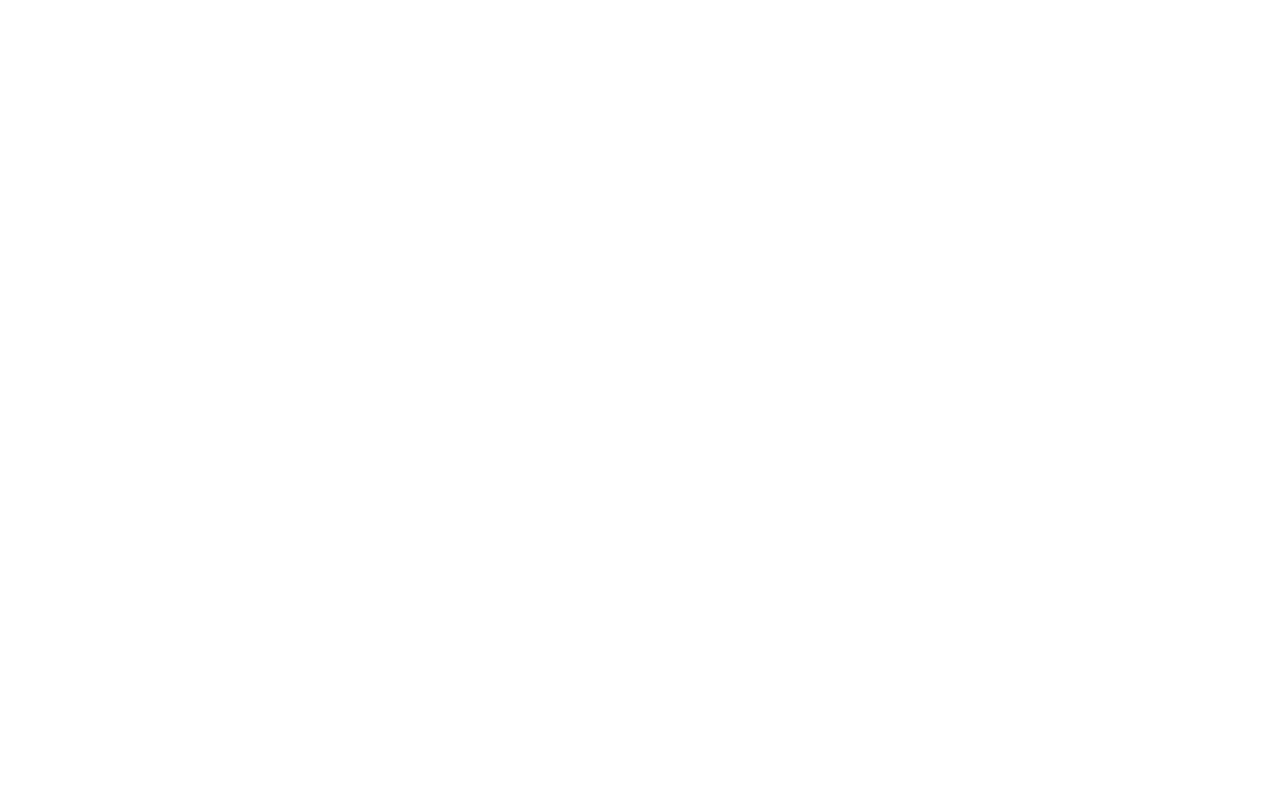
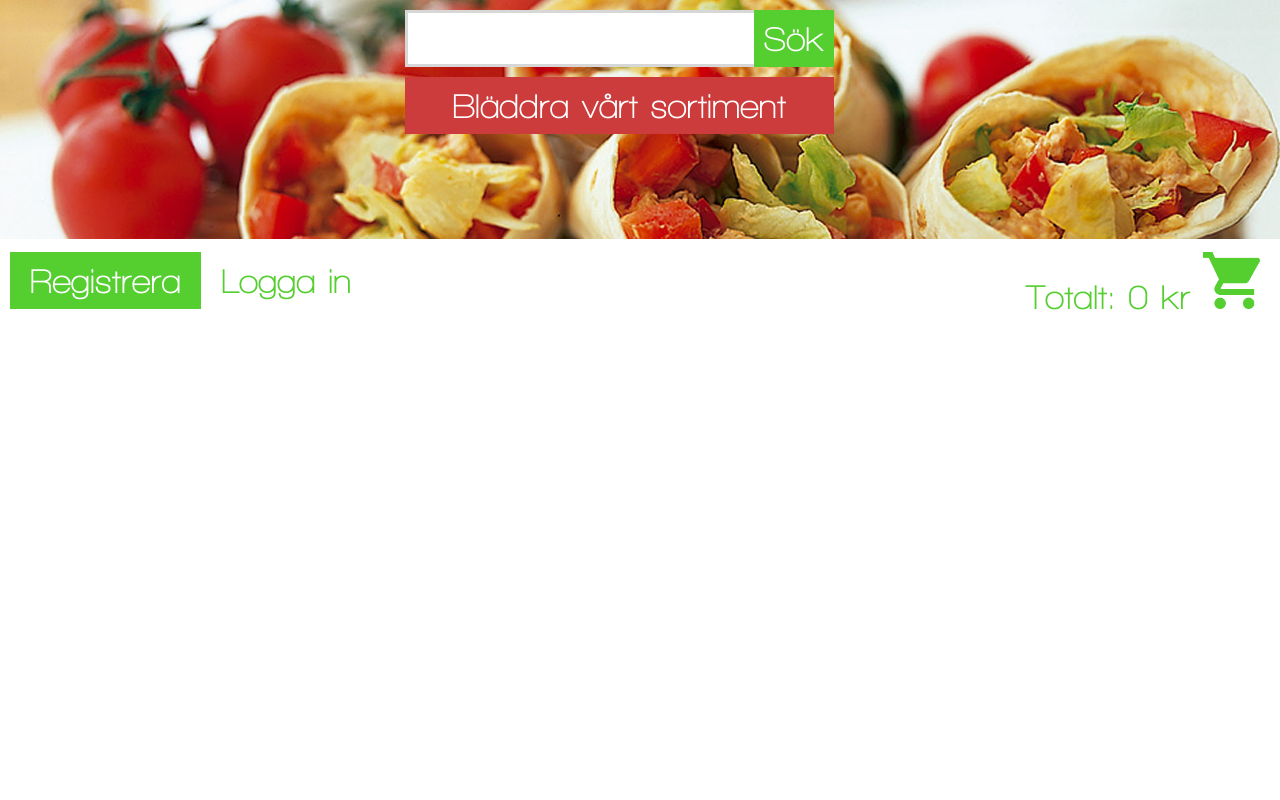
Before and after one commit to jomla97/mathandel, a PHP site: page / in a window 1280 px wide. Before the commit the page is empty. Run offline with PHP 8.4, Linux system fonts and the light colour scheme.

Commit message:
Gjort klart designen av headern - registrera, logga in, bläddra vårt sortiment, sök samt totalsumman och ikonen för varukorgen

```diff
--- a/index.php
+++ b/index.php
@@ -1,6 +1,7 @@
 <?php
 
   require "includes/model.php";
+  require "templates/header.php";
 
   $page = filter_input(INPUT_GET, 'page', FILTER_SANITIZE_URL);
   $logout = filter_input(INPUT_GET, 'logout' , FILTER_SANITIZE_URL);
@@ -43,4 +44,6 @@
 
   }
 
+  require "templates/footer.php";
+
 ?>
--- /dev/null
+++ b/stylesheets/header.css
@@ -0,0 +1,101 @@
+*{
+	margin: 0;
+	padding: 0;
+	font-family: WalkwayBold;
+}
+
+a{
+	text-decoration: none;
+}
+
+/*Walkway Semi-Bold*/
+@font-face {
+    font-family: 'WalkwaySemiBold';
+    src: url('fonts/WalkwaySemiBold.eot');
+    src: url('fonts/WalkwaySemiBold.eot') format('embedded-opentype'),
+         url('fonts/WalkwaySemiBold.woff2') format('woff2'),
+         url('fonts/WalkwaySemiBold.woff') format('woff'),
+         url('fonts/WalkwaySemiBold.ttf') format('truetype'),
+         url('fonts/WalkwaySemiBold.svg#WalkwaySemiBold') format('svg');
+}
+
+/*Walkway Bold*/
+@font-face {
+    font-family: 'WalkwayBold';
+    src: url('fonts/WalkwayBold.eot');
+    src: url('fonts/WalkwayBold.eot') format('embedded-opentype'),
+         url('fonts/WalkwayBold.woff2') format('woff2'),
+         url('fonts/WalkwayBold.woff') format('woff'),
+         url('fonts/WalkwayBold.ttf') format('truetype'),
+         url('fonts/WalkwayBold.svg#WalkwayBold') format('svg');
+}
+
+#header-image{
+	width: 100%;
+}
+
+/*---------Register and log in-----------*/
+
+#register-button, #login-button{
+	font-size: 35px;
+	display: inline-block;
+	margin: 10px;
+
+	float: left;
+}
+#register-button{
+	background-color: #55ce30;
+	color: white;
+	padding: 10px 20px;
+}
+#login-button{
+	color: #55ce30;
+	padding: 10px 0;
+}
+
+/*-----------Searchbar and "bläddra vårt sortiment" button-----------*/
+
+#search-and-wares{
+	margin: 10px;
+	position: absolute;
+	left: 50%;
+	display: inline-block;
+	margin-left: -235px;
+}
+#searchbar{
+	padding: 7px;
+	font-size: 35px;
+	border: solid 3px #d7d7d7;
+}
+#search-button{
+	padding: 10px;
+	font-size: 35px;
+	background-color: #55ce30;
+	color: white;
+	border: none;
+
+	margin-left: -10px;
+}
+
+#browse-button{
+	background-color: #cd3c3c;
+	margin-top: 10px;
+	padding: 10px;
+
+	color: white;
+	text-align: center;
+	font-size: 35px;
+}
+
+
+/*---------Basket och total sum---------*/
+
+#basket{
+	padding: 10px 20px;
+	float: right;
+	font-size: 35px;
+	color: #55ce30;
+}
+#basket-icon{
+	height: 57px;
+}
--- a/templates/header.php
+++ b/templates/header.php
@@ -0,0 +1,30 @@
+<!DOCTYPE html>
+<html>
+	<head>
+		<title>Mathandel - Mat Direkt Till Hemmet</title>
+		<link rel="stylesheet" type="text/css" href="stylesheets/header.css">
+		<meta charset="UTF-8">
+	</head>
+	<body>
+		<header>
+			<img id="header-image" src="res/header.jpg">
+			<a href="#"><div id="register-button">Registrera</div></a>
+			<a href="#"><div id="login-button">Logga in</div></a>
+
+			<div id="search-and-wares">
+				<form id="search-form" name="searchbar" method="GET">
+					<input id="searchbar" type="text" name="searchquery">
+					<input id="search-button" type="submit" value="Sök">
+				</form>
+				<a href="#"><div id="browse-button">Bläddra vårt sortiment</div></a>
+			</div>
+
+			<a href="#">
+				<div id="basket">
+					Totalt: 0 kr
+					<img id="basket-icon" src="res/basket-icon.png">
+				</div>
+			</a>
+		</header>
+	</body>
+</html>
```
Also changed, not shown: res/basket-icon.png (added), res/header.jpg.
